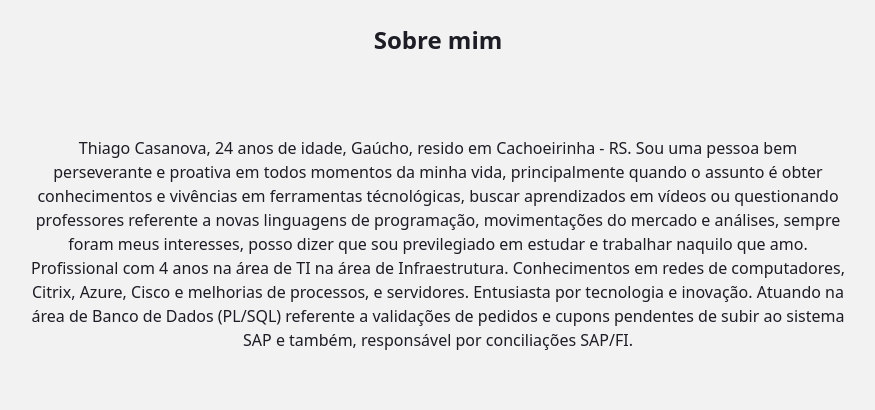
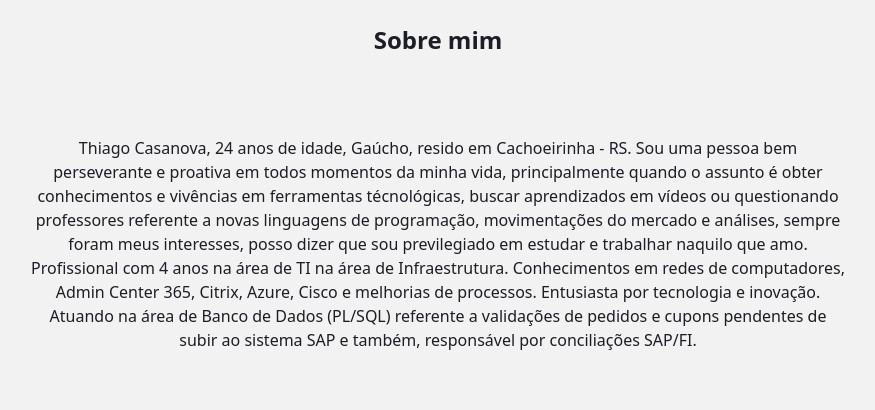
Before and after one commit to ThiagoCasanova/thiagocasanova.github.io, a website: page index.html in a window 1280 px wide. Shown: the part 390-800 px from the top of the page, without its empty margins (202-1077 px from the left). Drawn offline with nearby package versions, Linux system fonts and the light colour scheme.

Commit message:
Update index.html

```diff
--- a/index.html
+++ b/index.html
@@ -39,8 +39,10 @@
           </a>
           <a href="mailto:thiagocasanova@outlook.com.br">
             <ion-icon name="mail" class="h-6 w-6"></ion-icon>
+          </a>
             <a href="https://drive.google.com/file/d/1yqEmTkqKUuJ8EGp2Gx4T4UDVDe2lx3O7/view?usp=sharing">
             <ion-icon name="drive" class="h-6 w-6"></ion-icon>
+          </a>
           </a>
         </div>
       </div>
@@ -57,8 +59,8 @@
         </p>
          <p>
           Profissional com 4 anos na área de TI na área de
-           Infraestrutura. Conhecimentos em redes de computadores, Citrix, Azure, Cisco e
-           melhorias de processos, e servidores. Entusiasta por tecnologia e inovação. Atuando na área
+           Infraestrutura. Conhecimentos em redes de computadores, Admin Center 365, Citrix, Azure, Cisco e
+           melhorias de processos. Entusiasta por tecnologia e inovação. Atuando na área
            de Banco de Dados (PL/SQL) referente a validações de pedidos e cupons pendentes
            de subir ao sistema SAP e também, responsável por conciliações SAP/FI. </center>
         </p>
```
